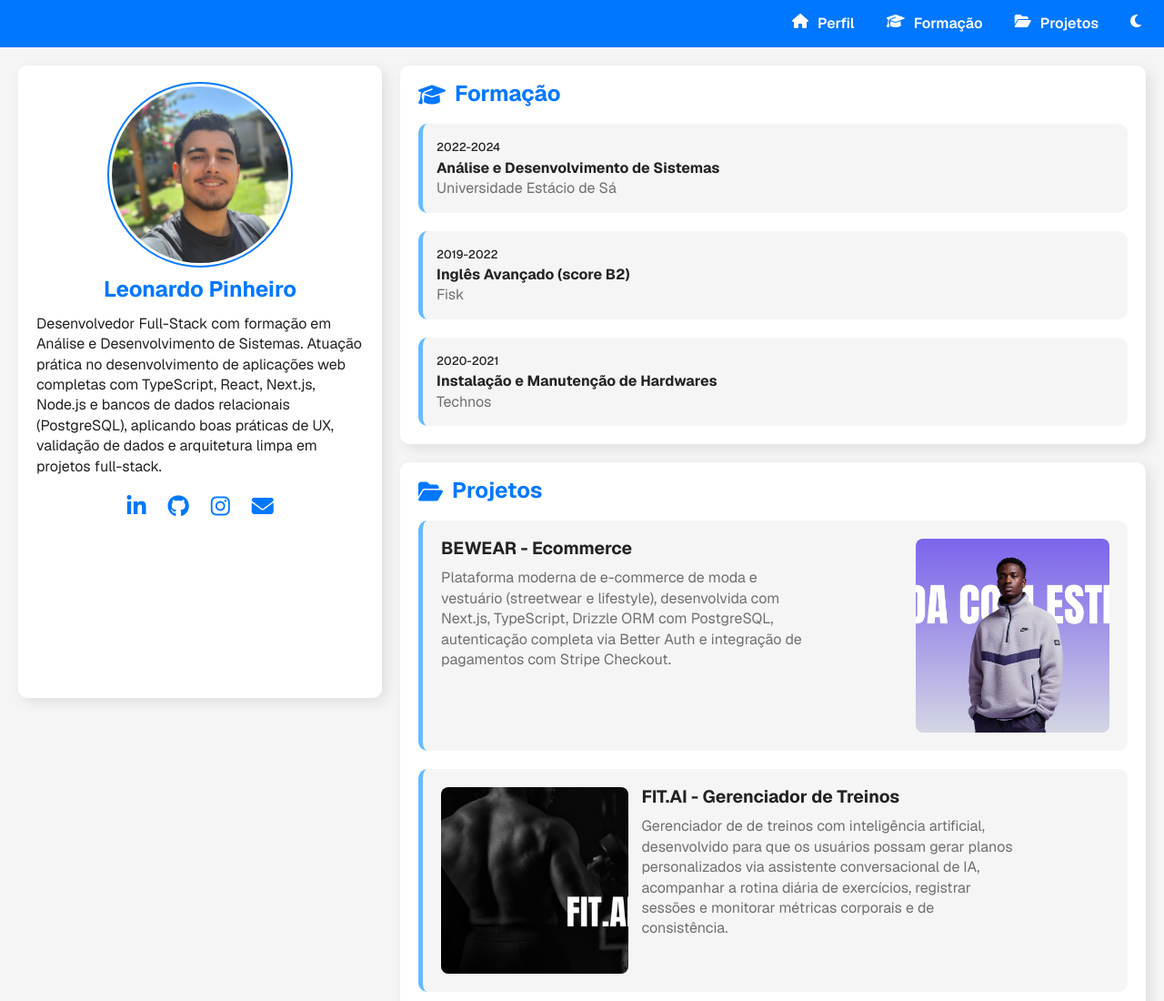
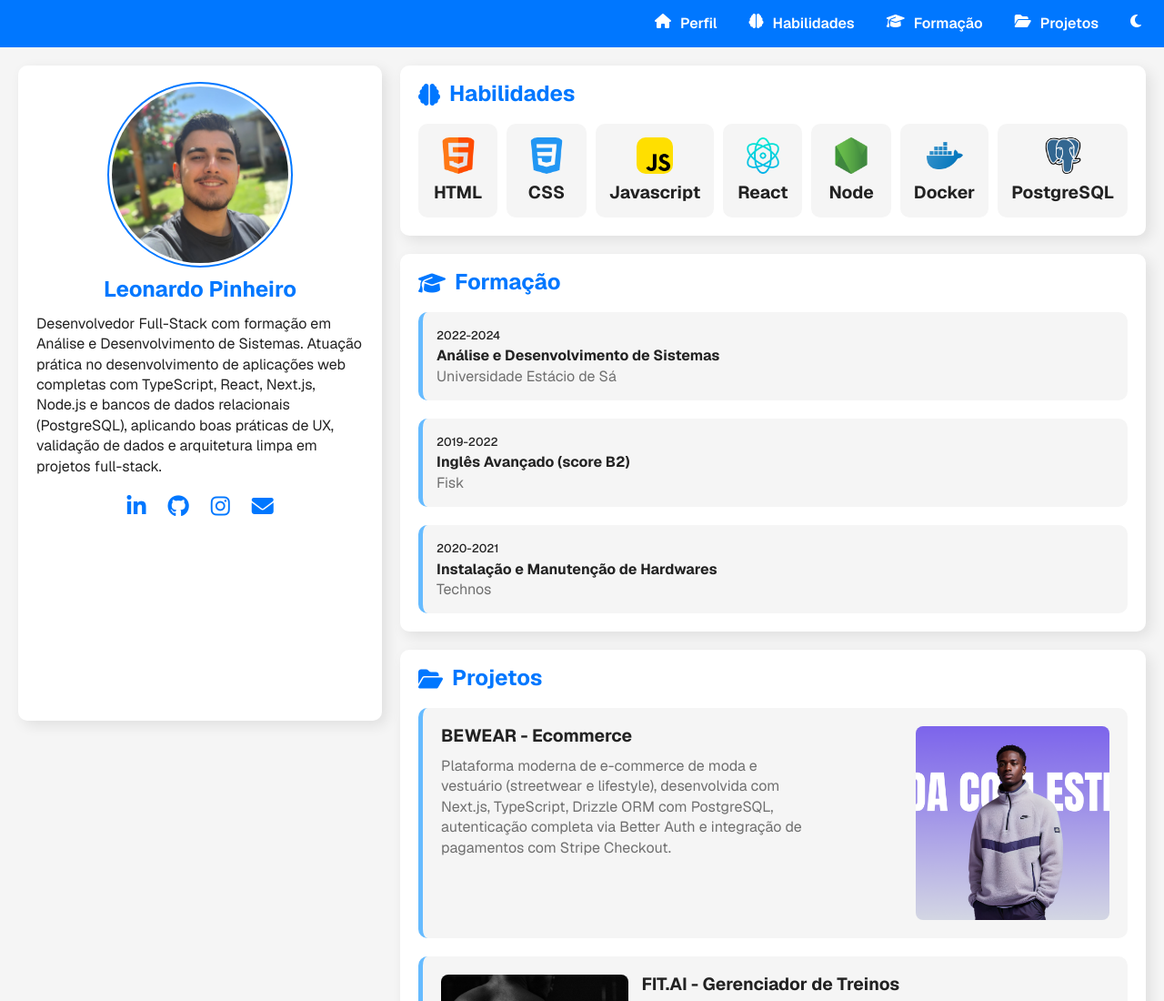
Before and after one commit to leopinheirosilva/portfolio, a plain HTML site: page index.html in a window 1280 px wide. Shown: the top 1100 px of the page at 91% size. Drawn offline with nearby package versions, Linux system fonts and the light colour scheme.

Commit message:
feat: add skills section

```diff
--- a/estilos/style.css
+++ b/estilos/style.css
@@ -171,6 +171,38 @@ article h2 {
   gap: 10px;
 }
 
+#skill-container {
+  display: flex;
+  flex-direction: column;
+  gap: 10px;
+}
+
+.skill {
+  display: flex;
+  gap: 10px;
+  align-items: center;
+}
+
+.skill img {
+  width: 40px;
+  border-radius: 10px;
+}
+
+.skill p {
+  font-size: 1.2em;
+  font-weight: bold;
+}
+
+.skill {
+  background-color: var(--background);
+  padding: 15px;
+  border-radius: 10px;
+  border-left: 5px solid var(--primary-contrast);
+  transition:
+    border-width 0.5s,
+    border-color 0.5s;
+}
+
 #graduation-container {
   display: flex;
   flex-direction: column;
@@ -185,12 +217,6 @@ article h2 {
   transition:
     border-width 0.5s,
     border-color 0.5s;
-}
-
-.course:hover {
-  border-color: var(--primary);
-  border-left-width: 20px;
-  cursor: pointer;
 }
 
 .course .period {
@@ -274,8 +300,7 @@ footer {
 
   #profile {
     grid-column: 2 / 3;
-    height: calc(100vh - 105px);
-    height: calc(100dvh - 105px);
+    height: calc(100dvh - 80px);
     position: sticky;
     top: 65px;
     overflow-y: auto;
@@ -287,6 +312,18 @@ footer {
 
   #details {
     grid-column: 3 / 4;
+  }
+
+  #skill-container {
+    display: flex;
+    flex-direction: row;
+    width: 100%;
+  }
+
+  .skill {
+    width: 100%;
+    border: none;
+    flex-direction: column;
   }
 
   .project {
--- a/index.html
+++ b/index.html
@@ -18,6 +18,12 @@
             <a href="#profile" class="link">
               <i class="fa-solid fa-house"></i>
               <p class="nav-link">Perfil</p>
+            </a>
+          </li>
+          <li>
+            <a href="#skills" class="link">
+              <i class="fa-solid fa-brain"></i>
+              <p class="nav-link">Habilidades</p>
             </a>
           </li>
           <li>
@@ -83,6 +89,39 @@
         </div>
       </section>
       <section id="details">
+        <article id="skills">
+          <h2><i class="fa-solid fa-brain"></i>Habilidades</h2>
+          <div id="skill-container">
+            <div class="skill">
+              <img src="images/html.png" alt="HTML logo" />
+              <p>HTML</p>
+            </div>
+            <div class="skill">
+              <img src="images/css.png" alt="CSS logo" />
+              <p>CSS</p>
+            </div>
+            <div class="skill">
+              <img src="images/javascript.png" alt="javascript logo" />
+              <p>Javascript</p>
+            </div>
+            <div class="skill">
+              <img src="images/react.png" alt="React logo" />
+              <p>React</p>
+            </div>
+            <div class="skill">
+              <img src="images/node-js.png" alt="node logo" />
+              <p>Node</p>
+            </div>
+            <div class="skill">
+              <img src="images/docker.png" alt="Docker logo" />
+              <p>Docker</p>
+            </div>
+            <div class="skill">
+              <img src="images/postgre.png" alt="PostgreSQL logo" />
+              <p>PostgreSQL</p>
+            </div>
+          </div>
+        </article>
         <article id="graduation">
           <h2><i class="fa-solid fa-graduation-cap"></i>Formação</h2>
           <div id="graduation-container">
```
Also changed, not shown: images/css.png (added), images/docker.png (added), images/html.png (added), images/javascript.png (added), images/node-js.png (added), images/postgre.png (added), images/react.png (added).
